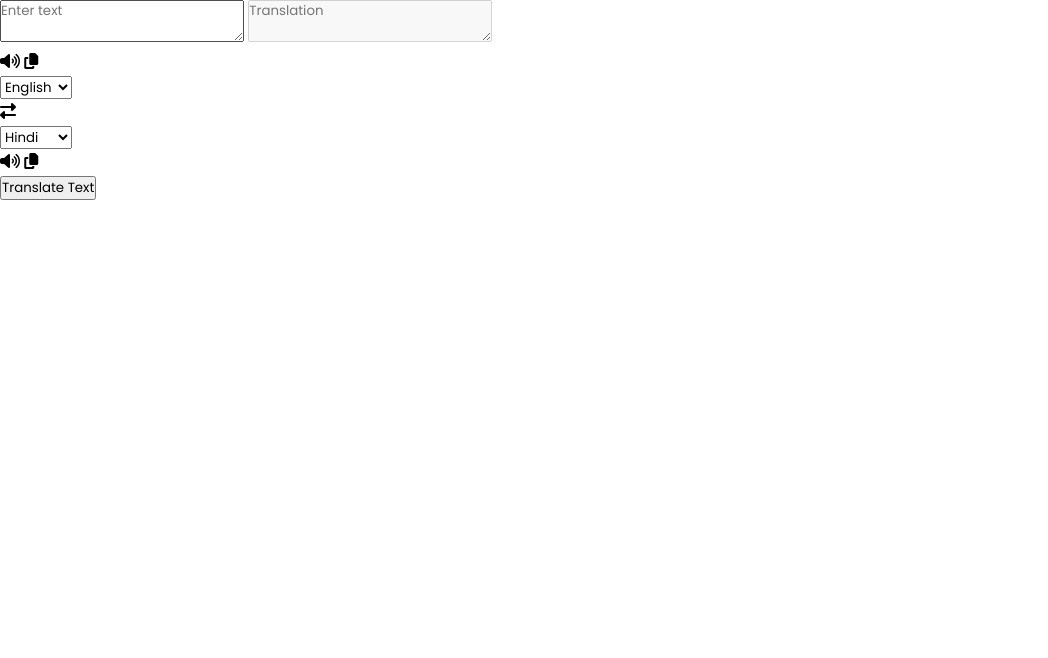
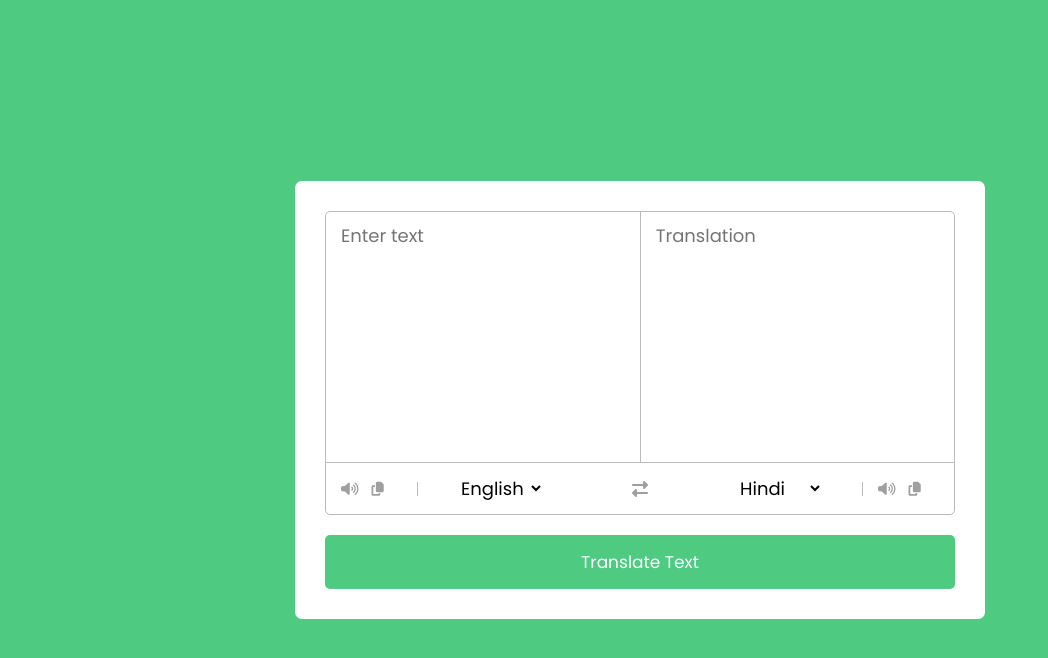
Before and after one commit to KDvs123/translation-website, a plain HTML site: page index.html in a window 1280 px wide. Shown: the whole page, without its empty margins (0-1048 px from the left). Drawn offline with Linux system fonts and the light colour scheme.

Commit message:
added css style to make the final look

```diff
--- a/index.html
+++ b/index.html
@@ -15,9 +15,9 @@
     <div class="container">
       <div class="wrapper">
         <div class="text-input">
-          <textarea class="form-text" placeholder="Enter text"></textarea>
+          <textarea class="from-text" placeholder="Enter text"></textarea>
           <textarea
-            class="form-to"
+            class="to-text"
             placeholder="Translation"
             readonly
             disabled
--- a/style.css
+++ b/style.css
@@ -1,9 +1,112 @@
 /*Importing poppins style and the setting the global styles*/
-@import url('https://fonts.googleapis.com/css2?family=Poppins:ital,wght@0,100;0,200;0,300;0,400;0,500;0,600;0,700;0,800;0,900;1,100;1,200;1,300;1,400;1,500;1,600;1,700;1,800;1,900&display=swap');
+@import url("https://fonts.googleapis.com/css2?family=Poppins:ital,wght@0,100;0,200;0,300;0,400;0,500;0,600;0,700;0,800;0,900;1,100;1,200;1,300;1,400;1,500;1,600;1,700;1,800;1,900&display=swap");
 
-*{
-    margin: 0;
-    padding: 0;
-    box-sizing: border-box;
-    font-family: 'Poppins', sans-serif;
+* {
+  margin: 0;
+  padding: 0;
+  box-sizing: border-box;
+  font-family: "Poppins", sans-serif;
 }
+
+body {
+  display: flex;
+  align-items: center;
+  justify-content: center;
+  min-height: 100vh;
+  background: #4ecb81;
+}
+
+.container {
+  width: 690px;
+  background: #fff;
+  border-radius: 7px;
+  padding: 30px;
+}
+
+.wrapper {
+  border-radius: 5px;
+  border: 1px solid #bbb;
+}
+
+.wrapper .text-input {
+  display: flex;
+  border-bottom: 1px solid #bbb;
+}
+
+.text-input .to-text {
+  border-radius: 0px;
+  border-left: 1px solid #bbb;
+}
+.text-input textarea {
+  height: 250px;
+  width: 100%;
+  border: none;
+  outline: none;
+  resize: none;
+  font-size: 18px;
+  border-radius: 5px;
+  background: none;
+  padding: 10px 15px;
+}
+
+.controls,
+li, .icons ,icons i {
+  display: flex;
+  align-items: center;
+  justify-content: space-between;
+}
+
+.controls {
+  padding: 12px 15px;
+  list-style: none;
+}
+
+.controls .row.from .icons{
+    padding-right: 15px;
+    border-right: 1px solid #bbb;
+}
+
+.controls .row.to .icons{
+    padding-left: 15px;
+    border-left: 1px solid #bbb;
+}
+.controls .icons{
+    width: 38%;
+}
+
+.controls .icons i {
+  width: 50px;
+  color: #9f9f9f;
+  font-size: 14px;
+  cursor: pointer;
+  justify-content: center;
+}
+
+.controls .row select{
+    border:none;
+    outline: none;
+    font-size: 18px;
+    background: none;
+}
+
+.controls .exchange{
+    color: #9f9f9f;
+    font-size: 16px;
+    cursor: pointer;
+
+}
+
+.container button{
+    width: 100%;
+    padding:14px;
+    margin-top: 20px;
+    border: none;
+    outline: none;
+    cursor: pointer;
+    color: #fff;
+    font-size: 17px;
+    border-radius: 5px;
+    background: #4ecb81;
+
+
+}
```
